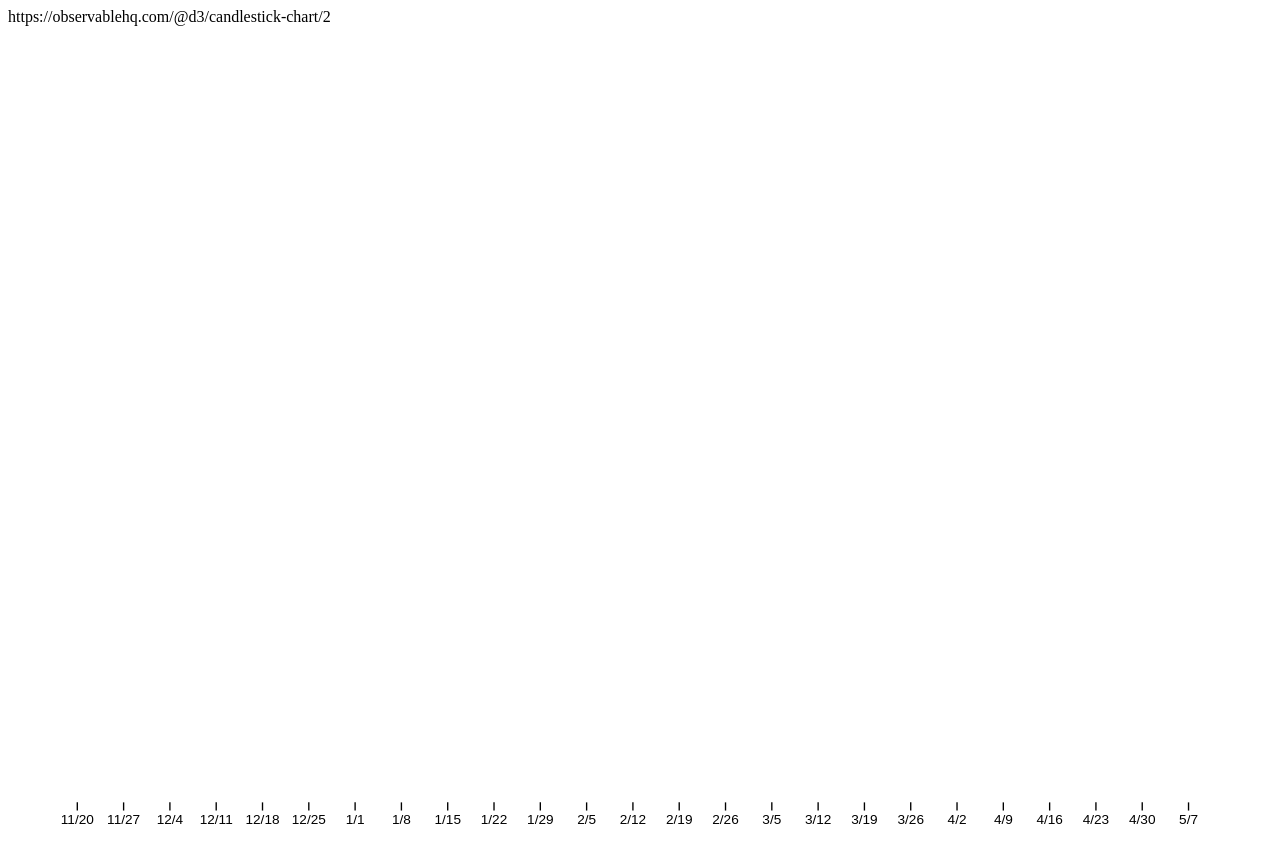
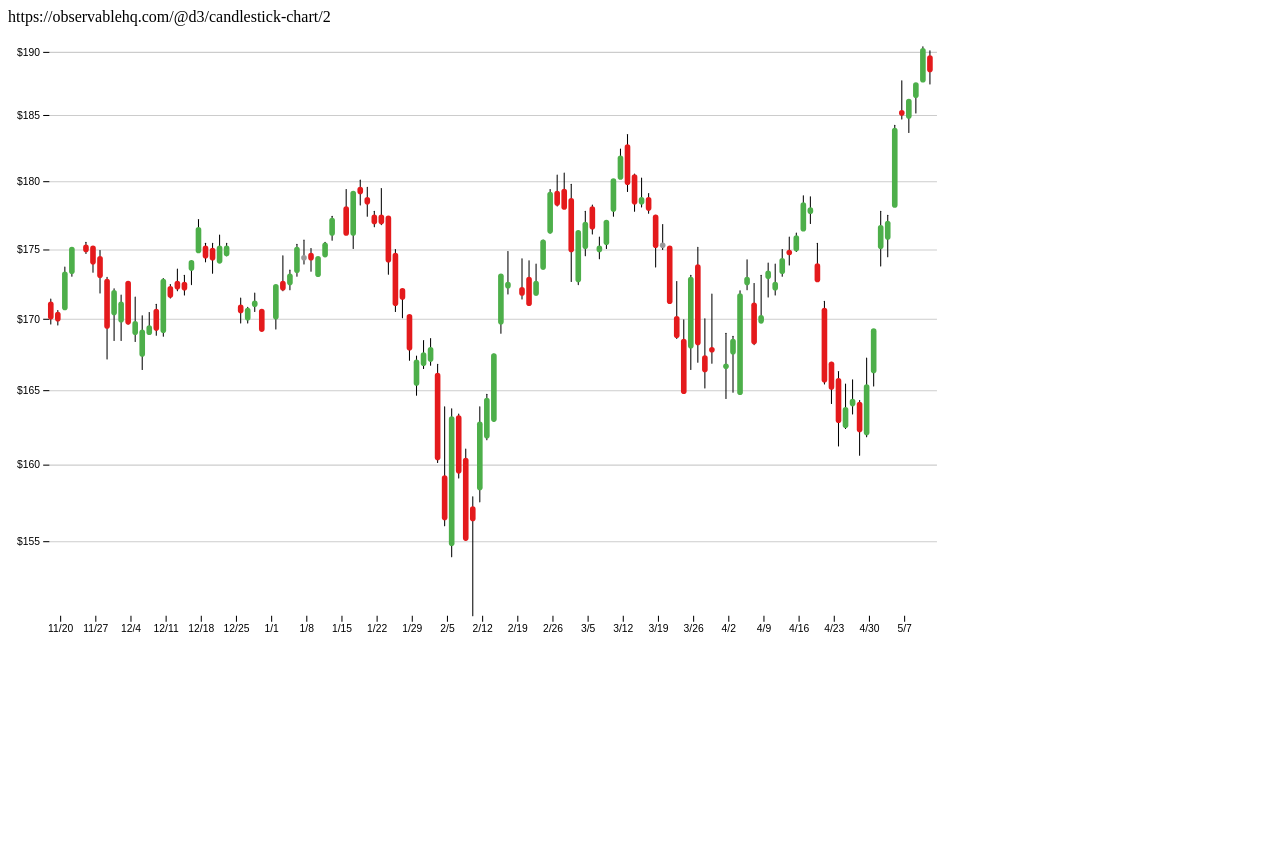
Before and after one commit to ctak/d3-drill, a website: page src/ch99-12.html in a window 1280 px wide. After the commit the page ends 800 px from the top, so only its background shows below. Drawn offline with nearby package versions, Linux system fonts and the light colour scheme.

Commit message:
[ch99-12] Candlestick chart except tooltip

```diff
--- a/src/ch99-12.html
+++ b/src/ch99-12.html
@@ -38,10 +38,16 @@
         font-size: 12px;
         fill: red;
       }
+
+      #playground {
+        max-width: 960px;
+        min-width: 600px;
+      }
     </style>
   </head>
 
   <body>
+    <div id="playground"></div>
     <script>
       // Declare the chart dimensions and margins.
       const width = 928;
@@ -51,6 +57,8 @@
       const marginBottom = 30;
       const marginLeft = 40;
 
+      const schemeSet1 = ["#e41a1c", "#000000", "#4daf4a"];
+
       function rowConverter(d) {
         return {
           // ...d,
@@ -59,45 +67,112 @@
           close: parseFloat(d.Close),
           high: parseFloat(d.High),
           low: parseFloat(d.Low),
-        }
+        };
       }
 
-      d3.csv('./aapl-2.csv', rowConverter).then(data => {
+      d3.csv("./aapl-2.csv", rowConverter).then((data) => {
         const ticker = data.slice(-120);
         // console.table(ticker)
 
         // Declare the positional encodings.
         // Date.getUTCDay() 의 local 은 Date.prototype.getDay() 임. 0-6: Sunday-Saturday
-        const x = d3.scaleBand()
-          .domain(d3.utcDay
-            .range(ticker.at(0).date, +ticker.at(-1).date + 1)
-            .filter(d => d.getUTCDay() !== 0 && d.getUTCDay() !== 6))
+        const x = d3
+          .scaleBand()
+          .domain(
+            d3.utcDay
+              .range(ticker.at(0).date, +ticker.at(-1).date + 1)
+              .filter((d) => d.getUTCDay() !== 0 && d.getUTCDay() !== 6)
+          )
           .range([marginLeft, width - marginRight])
           .padding(0.2);
 
-        const y = d3.scaleLog()
-          .domain([d3.min(ticker, d => d.low), d3.max(ticker, d => d.high)])
+        const y = d3
+          .scaleLog()
+          .domain([d3.min(ticker, (d) => d.low), d3.max(ticker, (d) => d.high)])
           .rangeRound([height - marginBottom, marginTop]);
 
         // Create the SVG container.
-        const svg = d3.select('body').append('svg')
-          .attr('viewBox', [0, 0, width, height]);
+        const svg = d3
+          .select("#playground")
+          .append("svg")
+          .attr("viewBox", [0, 0, width, height]);
 
         // Append the axes.
-        svg.append('g')
-          .attr('transform', `translate(0, ${height - marginBottom})`)
-          .call(d3.axisBottom(x)
-            .tickValues(d3.utcMonday
-              .every(width > 720 ? 1 : 2)
-              .range(ticker.at(0).date, ticker.at(-1).date))
-            .tickFormat(d3.utcFormat('%-m/%-d')))
-          .call(g => g.select('.domain').remove());
+        svg
+          .append("g")
+          .attr("transform", `translate(0, ${height - marginBottom})`)
+          .call(
+            d3
+              .axisBottom(x)
+              .tickValues(
+                d3.utcMonday
+                  .every(width > 720 ? 1 : 2)
+                  .range(ticker.at(0).date, ticker.at(-1).date)
+              )
+              .tickFormat(d3.utcFormat("%-m/%-d"))
+          )
+          .call((g) => g.select(".domain").remove());
 
+        svg
+          .append("g")
+          .attr("transform", `translate(${marginLeft}, 0)`)
+          .call(
+            d3
+              .axisLeft(y)
+              .tickFormat(d3.format("$~f"))
+              .tickValues(d3.scaleLinear().domain(y.domain()).ticks())
+          )
+          .call((g) =>
+            g
+              .selectAll(".tick line")
+              .clone()
+              .attr("stroke-opacity", 0.2)
+              .attr("x2", width - marginLeft - marginRight)
+          )
+          .call((g) => g.select(".domain").remove());
 
+        // Create a group for each day of data, and append two lines to it.
+        const g = svg
+          .append("g")
+          .attr("stroke-linecap", "round")
+          .attr("stroke", "black")
+          .selectAll("g")
+          .data(ticker)
+          .join("g")
+          .attr("transform", (d) => `translate(${x(d.date)}, 0)`);
 
+        g.append("line")
+          .attr("y1", (d) => y(d.low))
+          .attr("y2", (d) => y(d.high));
 
+        g.append("line")
+          .attr("y1", (d) => y(d.open))
+          .attr("y2", (d) => y(d.close))
+          .attr("stroke-width", x.bandwidth())
+          .attr("stroke", (d) =>
+            d.open > d.close
+              ? d3.schemeSet1[0]
+              : d.close > d.open
+              ? d3.schemeSet1[2]
+              : d3.schemeSet1[8]
+          );
+
+        // Append a title (tooltip).
+        const formatDate = d3.utcFormat("%B %-d, %Y");
+        const formatValue = d3.format(".2f");
+        const formatChange = (
+          (f) => (y0, y1) =>
+            f((y1 - y0) / y0)
+        )(d3.format("+.2%"));
+
+        g.append("title").text(
+          (d) => `${formatDate(d.date)}
+Open: ${formatValue(d.open)}
+Close: ${formatValue(d.close)} (${formatChange(d.open, d.close)})
+Low: ${formatValue(d.low)}
+High: ${formatValue(d.high)}`
+        );
       });
-
     </script>
   </body>
 </html>
```
Also changed, not shown: src/index.html (+10 -4 lines).
